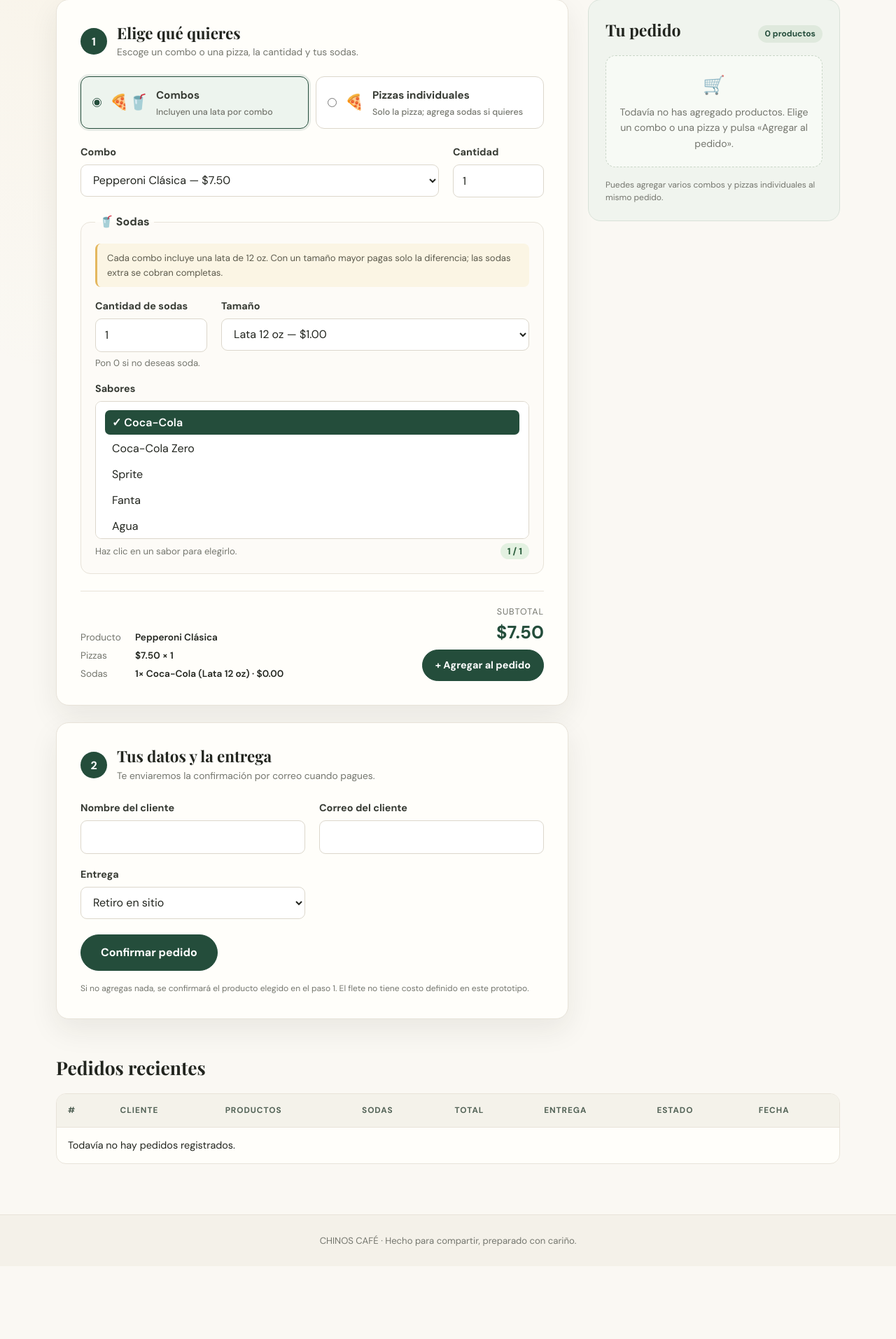
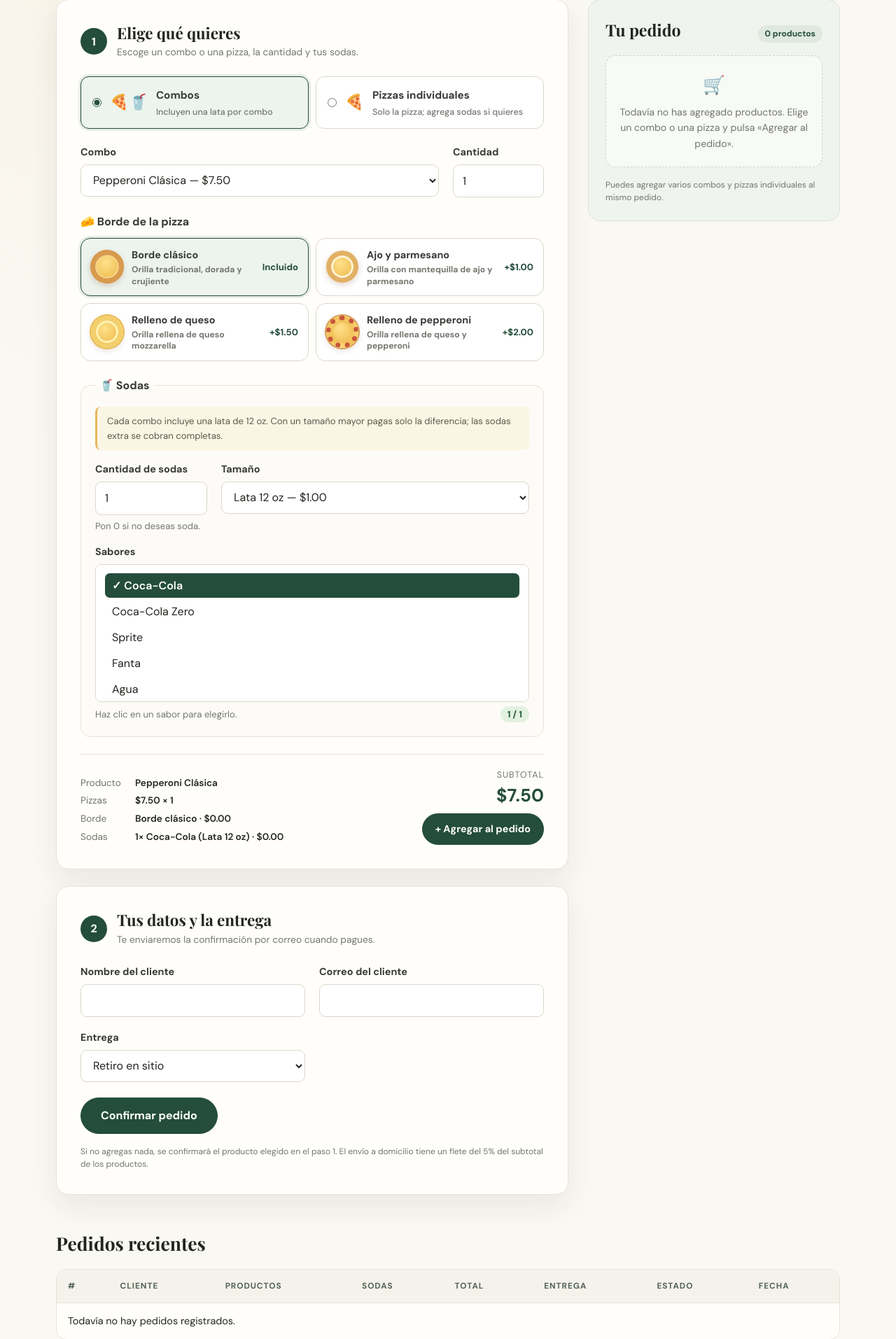
Before and after one commit to lorenacortes2002/Parcial, a Flask app: page /pedidos in a window 1280 px wide. Shown: the part 273-2186 px from the top of the page at 70% size. Before the commit the page ends 2053 px from the top, so only its background shows below. Run offline with Flask 3, Linux system fonts and the light colour scheme; data comes from the database, SQL or seed files in the repository; data that the repository does not hold is empty.

Commit message:
Agregar bordes de pizza y flete del 5% a domicilio
- En el pedido se elige el borde: clásico (incluido), ajo y parmesano,
  relleno de queso o de pepperoni; se cobra por pizza (dos en los dúos).
- Los pedidos a domicilio suman un flete del 5% del subtotal, calculado
  con redondeo decimal exacto; se guardan subtotal, flete y total.
- Bordes y flete se muestran en el carrito y se guardan en pedido_items,
  el detalle del pedido y el JSON.

Co-Authored-By: Claude Opus 5.5 <noreply@anthropic.com>

```diff
--- a/app.py
+++ b/app.py
@@ -20,6 +20,7 @@ import math
 import re
 import sqlite3
 from datetime import datetime
+from decimal import Decimal, ROUND_HALF_UP
 
 from flask import (
     Flask, render_template, request, redirect, url_for, flash, jsonify, session,
@@ -470,6 +471,18 @@ def fabrica_eliminar(pizza_id):
 # ----------------------------------------------------------------------
 MAX_CANTIDAD_ITEM = 50
 MAX_ITEMS_CARRITO = 15
+
+# Bordes de la pizza (como en Domino's): nombre, precio por pizza y descripción.
+BORDES = {
+    "CLASICO": ("Borde clásico", 0.00, "Orilla tradicional, dorada y crujiente"),
+    "AJO": ("Ajo y parmesano", 1.00, "Orilla con mantequilla de ajo y parmesano"),
+    "QUESO": ("Relleno de queso", 1.50, "Orilla rellena de queso mozzarella"),
+    "PEPPERONI": ("Relleno de pepperoni", 2.00, "Orilla rellena de queso y pepperoni"),
+}
+BORDE_POR_DEFECTO = "CLASICO"
+
+# Flete por entrega a domicilio: porcentaje del subtotal de los productos.
+PORCENTAJE_FLETE = Decimal("0.05")
 CAMPOS_CLIENTE = ("cliente", "correo_cliente", "retiro_o_flete", "direccion")
 
 
@@ -488,6 +501,19 @@ def _precio_sodas(producto, cantidad, sodas_cantidad, sodas_tamano):
     extra = sodas_cantidad - incluidas
     diferencia = precio - PRECIOS_SODA[TAMANO_SODA_INCLUIDA]
     return round(incluidas * diferencia + extra * precio, 2)
+
+
+def _pizzas_por_producto(producto):
+    """Pizzas que lleva un producto: los combos de 2 pizzas llevan dos bordes."""
+    return 2 if producto["tipo"] == "DUO" else 1
+
+
+def _calcular_flete(subtotal, retiro_o_flete):
+    if retiro_o_flete != "FLETE A DOMICILIO":
+        return 0.0
+    # Decimal evita errores de redondeo: 5% de 26.70 = 1.335 → 1.34 (no 1.33).
+    flete = Decimal(str(subtotal)) * PORCENTAJE_FLETE
+    return float(flete.quantize(Decimal("0.01"), rounding=ROUND_HALF_UP))
 
 
 def _nombre_en_pedido(producto):
@@ -514,9 +540,12 @@ def _item_from_form(productos_por_id):
         raise ValueError("La pizza seleccionada no existe.")
     if cantidad < 1 or cantidad > MAX_CANTIDAD_ITEM:
         raise ValueError(f"La cantidad debe estar entre 1 y {MAX_CANTIDAD_ITEM}.")
+    borde = request.form.get("borde", BORDE_POR_DEFECTO)
+    if borde not in BORDES:
+        raise ValueError("Seleccione un borde válido.")
     sodas_cantidad, sodas_tamano, sodas_detalle = _sodas_from_form()
     return {
-        "pizza_id": pizza_id, "cantidad": cantidad,
+        "pizza_id": pizza_id, "cantidad": cantidad, "borde": borde,
         "sodas_cantidad": sodas_cantidad, "sodas_tamano": sodas_tamano,
         "sodas_detalle": [list(par) for par in sodas_detalle],
     }
@@ -530,18 +559,28 @@ def _resolver_carrito(carrito, productos_por_id):
         if producto is None:
             continue  # el producto se eliminó del menú
         detalle = [tuple(par) for par in item["sodas_detalle"]]
+        borde = item.get("borde", BORDE_POR_DEFECTO)
         precio_pizzas = round(producto["precio"] * item["cantidad"], 2)
+        precio_borde = round(
+            BORDES[borde][1] * item["cantidad"] * _pizzas_por_producto(producto), 2
+        )
         precio_sodas = _precio_sodas(
             producto, item["cantidad"], item["sodas_cantidad"], item["sodas_tamano"]
         )
+        nombre = _nombre_en_pedido(producto)
         lineas.append({
             **item,
+            "borde": borde,
+            "borde_nombre": BORDES[borde][0],
             "producto": producto,
-            "nombre": _nombre_en_pedido(producto),
+            "nombre": nombre,
+            # En el detalle del pedido solo se menciona el borde si no es el clásico.
+            "descripcion": nombre if borde == BORDE_POR_DEFECTO else f"{nombre} ({BORDES[borde][0]})",
             "sodas": _describir_sodas(item["sodas_cantidad"], item["sodas_tamano"], detalle),
             "precio_pizzas": precio_pizzas,
+            "precio_borde": precio_borde,
             "precio_sodas": precio_sodas,
-            "subtotal": round(precio_pizzas + precio_sodas, 2),
+            "subtotal": round(precio_pizzas + precio_borde + precio_sodas, 2),
         })
     return lineas
 
@@ -596,7 +635,7 @@ def pedidos_agregar():
             )
         session["carrito"] = carrito + [item]
         linea = nuevo[-1]
-        flash(f"Agregado al pedido: {linea['cantidad']}× {linea['nombre']}.", "success")
+        flash(f"Agregado al pedido: {linea['cantidad']}× {linea['descripcion']}.", "success")
     except (ValueError, sqlite3.Error) as e:
         flash(f"No se pudo agregar: {e}", "danger")
     return redirect(url_for("pedidos") + "#tu-pedido")
@@ -674,9 +713,11 @@ def pedidos():
                     "El pedido mezcla productos solo para retiro y solo a domicilio."
                 )
 
-            total = round(sum(l["subtotal"] for l in lineas), 2)
+            subtotal = round(sum(l["subtotal"] for l in lineas), 2)
+            flete = _calcular_flete(subtotal, retiro_o_flete)
+            total = round(subtotal + flete, 2)
             fecha = datetime.now().strftime("%Y-%m-%d %H:%M:%S")
-            detalle = ", ".join(f"{l['cantidad']}× {l['nombre']}" for l in lineas)
+            detalle = ", ".join(f"{l['cantidad']}× {l['descripcion']}" for l in lineas)
             con_sodas = [l for l in lineas if l["sodas_cantidad"]]
             refresco = "; ".join(l["sodas"] for l in con_sodas) or "Ninguno"
             tamanos = {l["sodas_tamano"] for l in con_sodas}
@@ -684,12 +725,12 @@ def pedidos():
             ok, pedido_id, error = database.replicate_write(
                 "INSERT INTO pedidos (cliente, correo_cliente, pizza_id, refresco, "
                 "refresco_cantidad, refresco_tamano, "
-                "cantidad, total, estado, retiro_o_flete, direccion, fecha, detalle) "
-                "VALUES (?,?,?,?,?,?,?,?,?,?,?,?,?)",
+                "cantidad, subtotal, flete, total, estado, retiro_o_flete, direccion, fecha, "
+                "detalle) VALUES (?,?,?,?,?,?,?,?,?,?,?,?,?,?,?)",
                 (cliente, correo_cliente, lineas[0]["pizza_id"], refresco,
                  sum(l["sodas_cantidad"] for l in lineas),
                  tamanos.pop() if len(tamanos) == 1 else None,
-                 sum(l["cantidad"] for l in lineas), total,
+                 sum(l["cantidad"] for l in lineas), subtotal, flete, total,
                  "CONFIRMADO", retiro_o_flete, direccion, fecha, detalle),
             )
             if not ok:
@@ -711,11 +752,13 @@ def pedidos():
                     {
                         "producto": l["nombre"], "tipo": l["producto"]["tipo"],
                         "cantidad": l["cantidad"], "precio_unitario": l["producto"]["precio"],
+                        "borde": l["borde_nombre"], "precio_borde": l["precio_borde"],
                         "sodas": l["sodas"], "precio_sodas": l["precio_sodas"],
                         "subtotal": l["subtotal"],
                     }
                     for l in lineas
                 ],
+                "subtotal": subtotal, "flete": flete,
                 "total": total, "retiro_o_flete": retiro_o_flete,
                 "direccion": direccion, "estado": "CONFIRMADO", "fecha": fecha,
             }
@@ -727,9 +770,10 @@ def pedidos():
                 *[
                     (
                         "INSERT INTO pedido_items (pedido_id, pizza_id, cantidad, precio_unitario, "
-                        "sodas, sodas_cantidad, sodas_tamano, precio_sodas, subtotal) "
-                        "VALUES (?,?,?,?,?,?,?,?,?)",
+                        "borde, precio_borde, sodas, sodas_cantidad, sodas_tamano, precio_sodas, "
+                        "subtotal) VALUES (?,?,?,?,?,?,?,?,?,?,?)",
                         (pedido_id, l["pizza_id"], l["cantidad"], l["producto"]["precio"],
+                         l["borde"], l["precio_borde"],
                          l["sodas"], l["sodas_cantidad"], l["sodas_tamano"],
                          l["precio_sodas"], l["subtotal"]),
                     )
@@ -785,6 +829,8 @@ def pedidos():
         categoria=categoria, selected_pizza_id=selected_pizza_id,
         pedidos=lista_pedidos, entregas_pizza=ENTREGAS_PIZZA,
         carrito=lineas, total_carrito=round(sum(l["subtotal"] for l in lineas), 2),
+        bordes=BORDES, borde_por_defecto=BORDE_POR_DEFECTO,
+        porcentaje_flete=PORCENTAJE_FLETE,
         entrega_carrito=_entrega_permitida(lineas) if lineas else "",
         sabores_soda=SABORES_SODA, tamanos_soda=TAMANOS_SODA, precios_soda=PRECIOS_SODA,
         tamano_incluido=TAMANO_SODA_INCLUIDA, max_sodas=MAX_SODAS,
--- a/static/order.js
+++ b/static/order.js
@@ -131,6 +131,14 @@ if (orderForm) {
     }
   };
 
+  // --- Borde: precio por pizza (los combos de 2 pizzas llevan dos bordes) --
+  const crustRadios = [...document.querySelectorAll('input[name="borde"]')];
+  const crustNote = document.querySelector("#crust-note");
+  const selectedCrust = () => crustRadios.find((r) => r.checked) ?? crustRadios[0];
+  const pizzasPerProduct = () => (selectedProduct()?.dataset.tipo === "DUO" ? 2 : 1);
+  const crustPrice = () =>
+    Number(selectedCrust()?.dataset.price ?? 0) * quantity() * pizzasPerProduct();
+
   // --- Vista previa del producto que se va a agregar -----------------------
   const summaryPizza = document.querySelector("#summary-pizza");
   const summaryUnit = document.querySelector("#summary-unit");
@@ -138,17 +146,24 @@ if (orderForm) {
   const summarySodas = document.querySelector("#summary-sodas");
   const summarySodasPrice = document.querySelector("#summary-sodas-price");
   const summaryTotal = document.querySelector("#summary-total");
+  const summaryCrust = document.querySelector("#summary-crust");
+  const summaryCrustPrice = document.querySelector("#summary-crust-price");
 
   const updatePreview = () => {
     const option = selectedProduct();
     const unitPrice = Number(option?.dataset.price ?? 0);
     const sodas = sodasPrice();
+    const crust = crustPrice();
+    crustNote.hidden = pizzasPerProduct() === 1;
+    summaryCrust.textContent =
+      selectedCrust()?.closest(".crust-option").querySelector("strong").textContent ?? "";
+    summaryCrustPrice.textContent = money(crust);
     summaryPizza.textContent = option?.textContent.split(" — ")[0].trim() ?? "—";
     summaryUnit.textContent = money(unitPrice);
     summaryQuantity.textContent = String(quantity());
     summarySodas.textContent = sodaSummary();
     summarySodasPrice.textContent = money(sodas);
-    summaryTotal.textContent = money(unitPrice * quantity() + sodas);
+    summaryTotal.textContent = money(unitPrice * quantity() + crust + sodas);
   };
 
   // --- Paso 2: entrega -----------------------------------------------------
@@ -179,6 +194,22 @@ if (orderForm) {
     addressField.hidden = !isDelivery;
     addressInput.required = isDelivery;
     addressInput.disabled = !isDelivery;
+    updateCartTotals(isDelivery);
+  };
+
+  // Flete a domicilio: un porcentaje del subtotal de los productos del pedido.
+  const cartTotals = document.querySelector("#cart-totals");
+  const updateCartTotals = (isDelivery) => {
+    if (!cartTotals) return;
+    // Se calcula en centavos para redondear igual que el servidor (1.335 → 1.34).
+    const subtotalCents = Math.round(Number(cartTotals.dataset.subtotal) * 100);
+    const subtotal = subtotalCents / 100;
+    const fee = isDelivery
+      ? Math.round(subtotalCents * Number(cartTotals.dataset.porcentajeFlete)) / 100
+      : 0;
+    document.querySelector("#cart-flete-row").hidden = !isDelivery;
+    document.querySelector("#cart-flete").textContent = money(fee);
+    document.querySelector("#cart-total").textContent = money(subtotal + fee);
   };
 
   // --- Eventos ------------------------------------------------------------
@@ -202,6 +233,7 @@ if (orderForm) {
   productChoices.forEach((choice) =>
     choice.querySelector("select").addEventListener("change", refreshAll)
   );
+  crustRadios.forEach((radio) => radio.addEventListener("change", updatePreview));
   quantityInput.addEventListener("input", () => {
     defaultSodaQty();
     distribute();
--- a/static/style.css
+++ b/static/style.css
@@ -589,13 +589,63 @@ nav a:hover::after, nav a.active::after { transform: scaleX(1); }
 .cart-empty { margin: 0 0 4px; padding: 22px 18px; border: 1px dashed #c9d6c7; border-radius: 14px; color: var(--muted); background: #f7faf5; font-size: .88rem; text-align: center; }
 .cart-empty::before { display: block; margin-bottom: 6px; content: "🛒"; font-size: 1.6rem; }
 
+/* Bordes de la pizza */
+.crust-picker { min-width: 0; margin: 0 0 22px; padding: 0; border: 0; }
+.crust-picker legend { margin-bottom: 10px; padding: 0; color: #373b34; font-size: 1rem; font-weight: 700; }
+.crust-note { margin: 0 0 10px; color: var(--muted); font-size: .8rem; }
+.crust-note[hidden] { display: none; }
+.crust-options { display: grid; grid-template-columns: repeat(2, minmax(0, 1fr)); gap: 10px; }
+.order-form .crust-option {
+  position: relative;
+  display: grid;
+  grid-template-columns: 46px minmax(0, 1fr) auto;
+  align-items: center;
+  gap: 12px;
+  margin: 0;
+  padding: 12px 14px;
+  border: 1.5px solid #dcd7cc;
+  border-radius: 14px;
+  background: #fff;
+  cursor: pointer;
+  transition: border-color .18s ease, background-color .18s ease, box-shadow .18s ease, transform .18s ease;
+}
+.order-form .crust-option:hover { border-color: #b9c8bb; transform: translateY(-1px); }
+.order-form .crust-option input { position: absolute; width: 1px; min-height: 0; height: 1px; opacity: 0; pointer-events: none; }
+.crust-option:has(input:checked) { border-color: var(--green); background: #edf4ee; box-shadow: 0 0 0 3px rgb(36 77 59 / 10%); }
+.crust-option:has(input:focus-visible) { outline: 3px solid var(--gold); outline-offset: 2px; }
+.crust-option__text { display: flex; min-width: 0; flex-direction: column; gap: 1px; }
+.crust-option__text strong { font-size: .9rem; }
+.crust-option__text small { color: var(--muted); font-size: .76rem; line-height: 1.35; }
+.crust-option__price { color: var(--green); font-size: .82rem; font-weight: 700; white-space: nowrap; }
+/* Dibujo de la orilla: un círculo con el relleno visible en el borde. */
+.crust-option__art {
+  width: 46px;
+  height: 46px;
+  border: 7px solid #d79a4e;
+  border-radius: 50%;
+  background: radial-gradient(circle at 40% 35%, #ffe08a, #f1c35a 70%);
+  box-shadow: inset 0 0 0 2px #f6d58c, 0 3px 8px rgb(120 70 30 / 22%);
+}
+.crust-option__art--ajo { border-color: #e2b065; background: radial-gradient(circle at 40% 35%, #ffe08a, #f1c35a 70%), radial-gradient(#fff 1px, transparent 1.5px); box-shadow: inset 0 0 0 3px #fff4d6, 0 3px 8px rgb(120 70 30 / 22%); }
+.crust-option__art--queso { border-color: #f3cf6c; box-shadow: inset 0 0 0 3px #fff3b8, 0 0 0 2px #e9b84f, 0 3px 8px rgb(120 70 30 / 22%); }
+.crust-option__art--pepperoni { border-color: #c8553a; border-style: dotted; box-shadow: inset 0 0 0 3px #f2c25c, 0 0 0 2px #d79a4e, 0 3px 8px rgb(120 70 30 / 22%); }
+.crust-option:has(input:checked) .crust-option__art { transform: rotate(12deg) scale(1.05); transition: transform .25s ease; }
+
+/* Totales del carrito: subtotal y flete */
+.cart-totals { display: grid; gap: 6px; margin: 0 0 4px; padding-top: 14px; border-top: 1px solid #d3ddd2; font-size: .86rem; }
+.cart-totals div { display: flex; justify-content: space-between; gap: 12px; }
+.cart-totals div[hidden] { display: none; }
+.cart-totals dt { color: var(--muted); }
+.cart-totals dd { margin: 0; font-weight: 600; }
+.order-form .cart-totals + .summary-total { border-top: 0; padding-top: 10px; }
+
 @media (max-width: 900px) {
   .order-form .order-layout { grid-template-columns: 1fr; }
   .order-form .order-summary { position: static; }
 }
 
 @media (max-width: 560px) {
-  .order-form .type-options, .product-row, .soda-grid { grid-template-columns: 1fr; }
+  .order-form .type-options, .product-row, .soda-grid, .crust-options { grid-template-columns: 1fr; }
   .item-footer { align-items: stretch; flex-direction: column; }
   .item-footer__action { align-items: stretch; }
   .item-footer__total { text-align: right; }
--- a/templates/pedidos.html
+++ b/templates/pedidos.html
@@ -71,6 +71,25 @@
         </div>
       </div>
 
+      <fieldset class="crust-picker" id="crust-picker">
+        <legend>🧀 Borde de la pizza</legend>
+        <p id="crust-note" class="crust-note" hidden>En los combos de 2 pizzas el borde se aplica (y se cobra) a las dos pizzas.</p>
+        <div class="crust-options">
+          {% for valor, (nombre, precio, detalle) in bordes.items() %}
+            <label class="crust-option">
+              <input type="radio" name="borde" value="{{ valor }}" data-price="{{ precio }}"
+                {% if form.get('borde', borde_por_defecto) == valor %}checked{% endif %}>
+              <span class="crust-option__art crust-option__art--{{ valor|lower }}" aria-hidden="true"></span>
+              <span class="crust-option__text">
+                <strong>{{ nombre }}</strong>
+                <small>{{ detalle }}</small>
+              </span>
+              <span class="crust-option__price">{{ 'Incluido' if precio == 0 else '+$%.2f' % precio }}</span>
+            </label>
+          {% endfor %}
+        </div>
+      </fieldset>
+
         <fieldset class="soda-picker" id="soda-picker">
           <legend>🥤 Sodas</legend>
           <p id="soda-note" class="soda-note"
@@ -125,6 +144,7 @@
         <dl class="item-preview" aria-live="polite">
           <div><dt>Producto</dt><dd id="summary-pizza">—</dd></div>
           <div><dt>Pizzas</dt><dd><span id="summary-unit">$0.00</span> × <span id="summary-quantity">1</span></dd></div>
+          <div><dt>Borde</dt><dd><span id="summary-crust">Borde clásico</span> · <span id="summary-crust-price">$0.00</span></dd></div>
           <div><dt>Sodas</dt><dd><span id="summary-sodas">Ninguna</span> · <span id="summary-sodas-price">$0.00</span></dd></div>
         </dl>
         <div class="item-footer__action">
@@ -182,7 +202,7 @@
     </div>
     <p class="summary-footnote">
       {% if carrito %}Se confirmarán los productos de «Tu pedido».{% else %}Si no agregas nada, se confirmará el producto elegido en el paso 1.{% endif %}
-      El flete no tiene costo definido en este prototipo.
+      El envío a domicilio tiene un flete del {{ (porcentaje_flete * 100)|round|int }}% del subtotal de los productos.
     </p>
   </div>
 </div>
@@ -202,6 +222,7 @@
             <span>${{ "%.2f"|format(linea.subtotal) }}</span>
           </div>
           <small>🍕 Pizzas ${{ "%.2f"|format(linea.precio_pizzas) }}</small>
+          <small>🧀 {{ linea.borde_nombre }}{% if linea.precio_borde %} · ${{ "%.2f"|format(linea.precio_borde) }}{% endif %}</small>
           <small>🥤 {{ linea.sodas if linea.sodas_cantidad else 'Sin sodas' }}
             {% if linea.sodas_cantidad %}· ${{ "%.2f"|format(linea.precio_sodas) }}{% endif %}</small>
           <button type="submit" class="cart-line__remove"
@@ -210,6 +231,14 @@
         </li>
       {% endfor %}
     </ul>
+    <dl class="cart-totals" id="cart-totals" data-subtotal="{{ total_carrito }}"
+      data-porcentaje-flete="{{ porcentaje_flete }}">
+      <div><dt>Subtotal</dt><dd>${{ "%.2f"|format(total_carrito) }}</dd></div>
+      <div id="cart-flete-row" hidden>
+        <dt>Flete a domicilio ({{ (porcentaje_flete * 100)|round|int }}%)</dt>
+        <dd id="cart-flete">$0.00</dd>
+      </div>
+    </dl>
     <div class="summary-total">
       <span>Total del pedido</span>
       <strong id="cart-total">${{ "%.2f"|format(total_carrito) }}</strong>
--- a/utils.py
+++ b/utils.py
@@ -76,6 +76,8 @@ def generar_json_pedido(pedido):
         "refrescos_detalle": pedido.get("refrescos_detalle", []),
         "items": pedido.get("items", []),
         "cantidad": pedido["cantidad"],
+        "subtotal": pedido.get("subtotal"),
+        "flete": pedido.get("flete", 0),
         "total": pedido["total"],
         "retiro_o_flete": pedido["retiro_o_flete"],
         "direccion": pedido.get("direccion"),
```
Also changed, not shown: database.py (+13 -0 lines), tests/test_project_requirements.py (+80 -3 lines), README.md.
